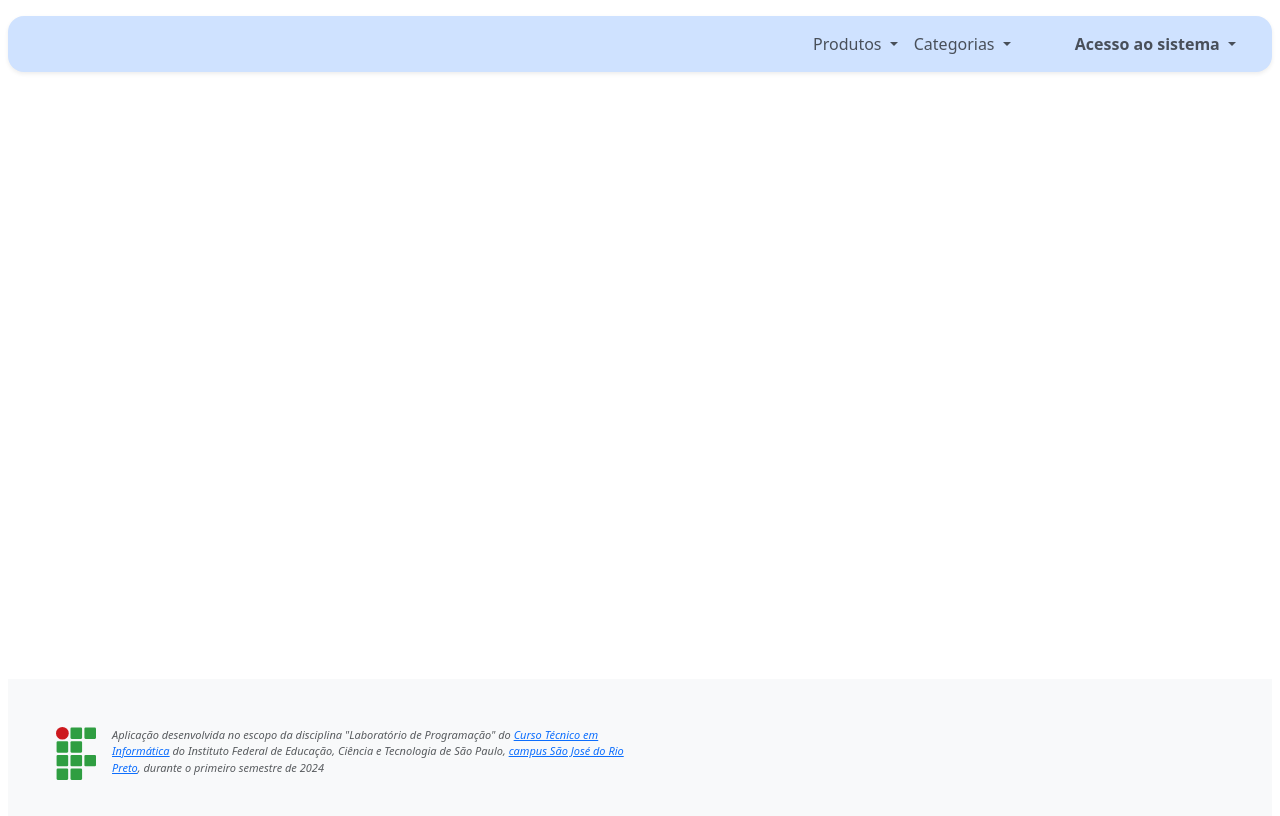
After one commit to dclobato/LabProgramacao, a Flask app: template src/templates/_Layout.jinja in a window 1280 px wide. The commit adds this page. Run offline with Flask 3, Linux system fonts and the light colour scheme; the template is opened without the code that fills it, so the values that code supplies are empty; parts of the project's set-up code (start-up, migrations or seed data) failed here and were passed over; some libraries are stand-ins or nearby versions.

Commit message:
Estágio 2 -- Layout da aplicação, incluindo o uso de "include" em templates Jinja -- Uso de bootstrap e módulos auxiliares para renderização web

```diff
--- a/requirements.txt
+++ b/requirements.txt
@@ -1 +1,3 @@
 Flask~=3.0
+Bootstrap-Flask~=2.3
+Flask-Minify~=0.42
--- a/src/__init__.py
+++ b/src/__init__.py
@@ -3,6 +3,8 @@ import logging
 import os
 
 from flask import Flask, render_template
+
+from modules import bootstrap, minify
 
 
 def create_app(config_filename: str = "config.dev.json") -> Flask:
@@ -23,7 +25,7 @@ def create_app(config_filename: str = "config.dev.json") -> Flask:
     # Definindo o nível de logging da aplicação
     app.logger.setLevel(logging.DEBUG)
 
-    app.logger.debug(f"Carregando o arquivo de configuracao {config_filename}")
+    app.logger.debug(f"Carregando o arquivo de configuração {config_filename}")
     try:
         app.config.from_file(config_filename, load=json.load)
     except FileNotFoundError as e:
@@ -31,6 +33,11 @@ def create_app(config_filename: str = "config.dev.json") -> Flask:
         app.logger.fatal(f"Exception: {e}")
         exit(1)
 
+    app.logger.debug("Inicializando módulos básicos")
+    bootstrap.init_app(app)
+    if app.config["MINIFY"]:
+        minify.init_app(app)
+
     @app.route("/")
     @app.route("/index")
     def index():
--- /dev/null
+++ b/src/modules.py
@@ -0,0 +1,5 @@
+from flask_bootstrap import Bootstrap5
+from flask_minify import Minify
+
+minify = Minify()
+bootstrap = Bootstrap5()
--- /dev/null
+++ b/src/static/css/custom.css
@@ -0,0 +1,10 @@
+/* Add a gray background color and some padding to the footer */
+.jumbotron {
+    padding: 1rem 2rem;
+    margin-bottom: 2rem;
+    margin-top: 1.5rem;
+}
+
+.fs-tiny {
+    font-size: 11px;
+}
--- /dev/null
+++ b/src/templates/_Layout.jinja
@@ -0,0 +1,53 @@
+{% from "utils/barras_base.jinja" import menu_perfil %}
+{% from 'bootstrap5/utils.html' import render_icon %}
+<!DOCTYPE html>
+<html lang="pt-BR">
+<head>
+    {% block head %}
+        <meta charset="utf-8">
+        <meta name="viewport" content="width=device-width, initial-scale=1.0, shrink-to-fit=no">
+        {{ bootstrap.load_css() }}
+        <title>{% if title %}{{ title }} - {% endif %}App</title>
+        <link rel="stylesheet" href="{{ url_for('static', filename='css/custom.css') }}">
+    {% endblock %}
+</head>
+<body id="page-top" class="d-flex flex-column min-vh-100 mx-2 mt-3">
+{{ menu_perfil() }}
+{% if title %}
+    <div class="jumbotron"><h1 class="display-4">{{ title }}</h1></div>
+{% endif %}
+
+<main id="content" class="px-5">
+    <div class="container-fluid">
+        {% block content %}{% endblock %}
+    </div>
+</main>
+
+<footer class="mt-auto pt-5 mt-5 bg-body-tertiary text-body-secondary">
+    <div class="container-fluid pb-4 px-5">
+        <div class="row">
+            <div class="col">
+                <img class="me-3 float-start" src="{{ url_for('static', filename='img/if.svg') }}" alt="Logotipo do IFSP" width="40" />
+                <p class="fs-tiny text-start"><em>Aplicação desenvolvida no escopo
+                    da disciplina "Laboratório de Programação" do
+                    <a href="https://sjp.ifsp.edu.br/cursos-tecnicos/221-curso-tecnico-em-informatica"
+                       target="_blank">Curso Técnico em Informática</a> do Instituto Federal de
+                    Educação, Ciência e Tecnologia de São Paulo,
+                    <a href="https://sjp.ifsp.edu.br/" target="_blank">campus São José do Rio Preto</a>,
+                    durante o primeiro semestre de 2024</em>
+                </p>
+            </div>
+            <div class="col text-end ms-auto">
+                <div class="d-md-none ms-3">
+                    <a class="d-inline scroll-to-top" href="#page-top">{{ render_icon('arrow-bar-up', size=32) }}</a>
+                </div>
+                <div class="d-none d-md-inline">
+                    <a class="d-inline scroll-to-top" href="#page-top">{{ render_icon('arrow-bar-up', size=64) }}</a>
+                </div>
+            </div>
+        </div>
+    </div>
+</footer>
+{{ bootstrap.load_js() }}
+</body>
+</html>
--- /dev/null
+++ b/src/templates/utils/barras_base.jinja
@@ -0,0 +1,66 @@
+{% macro menu_perfil() %}
+    {% from 'bootstrap5/nav.html' import render_nav_item %}
+    {% from 'bootstrap5/utils.html' import render_icon %}
+    <nav class="navbar navbar-expand-sm bg-primary-subtle rounded-4 shadow-sm mb-3 px-3 py-2 sticky-top">
+        <div class="container-fluid">
+            <a class="navbar-brand ps-3" href="{{ url_for('index') }}">{{ render_icon('shop', size=60) }}</a>
+            <button class="navbar-toggler" type="button" data-bs-toggle="collapse"
+                    data-bs-target="#navbarSupportedContent">
+                <span class="navbar-toggler-icon"></span>
+            </button>
+            <div class="collapse navbar-collapse justify-content-end" id="navbarSupportedContent">
+                <ul class="navbar-nav">
+                    <li class="nav-item dropdown">
+                        <a class="nav-link dropdown-toggle" role="button" data-bs-toggle="dropdown">
+                            {{ render_icon('box-seam') }} Produtos
+                        </a>
+                        <ul class="dropdown-menu dropdown-menu-lg-end">
+                            <li><a class="dropdown-item"
+                                   href="#">{{ render_icon('card-list') }}&nbsp;Listar</a>
+                            </li>
+                            <li><a class="dropdown-item" href="#">{{ render_icon('plus') }}&nbsp;Adicionar</a>
+                            </li>
+                            <li>
+                                <hr class="dropdown-divider">
+                            </li>
+                            <li><a class="dropdown-item" href="#">{{ render_icon('exclamation-diamond') }}&nbsp;Produtos
+                                em falta</a></li>
+                        </ul>
+                    </li>
+                    <li class="nav-item dropdown">
+                        <a class="nav-link dropdown-toggle" role="button" data-bs-toggle="dropdown">
+                            {{ render_icon('book') }} Categorias
+                        </a>
+                        <ul class="dropdown-menu dropdown-menu-lg-end">
+                            <li><a class="dropdown-item"
+                                   href="#">{{ render_icon('card-list') }}&nbsp;Listar</a>
+                            </li>
+                            <li><a class="dropdown-item"
+                                   href="#">{{ render_icon('plus') }}&nbsp;Adicionar</a>
+                            </li>
+                            <li>
+                                <hr class="dropdown-divider">
+                            </li>
+                            <li><a class="dropdown-item" href="#">{{ render_icon('boxes') }}&nbsp;Estoque</a></li>
+                        </ul>
+                    </li>
+                    <li class="nav-item dropdown ms-5">
+                        <a class="nav-link dropdown-toggle" role="button" data-bs-toggle="dropdown">
+                            <span class="fw-semibold">
+                                Acesso ao sistema
+                            </span>
+                        </a>
+                        <ul class="dropdown-menu dropdown-menu-lg-end">
+                            <li><a class="dropdown-item" href="#">{{ render_icon('box-arrow-in-right') }}&nbsp;Login</a></li>
+                            <li><a class="dropdown-item" href="#">{{ render_icon('box-arrow-right') }}&nbsp;Logout</a>
+                            <li><hr class="dropdown-divider"></li>
+                            <li><a class="dropdown-item" href="#">{{ render_icon('person-plus') }}&nbsp;Criar conta</a></li>
+                            <li><a class="dropdown-item" href="#">{{ render_icon('person') }}&nbsp;Perfil</a></li>
+                            <li><a class="dropdown-item" href="#">{{ render_icon('toggles') }}&nbsp;Configuração</a></li>
+                        </ul>
+                    </li>
+                </ul>
+            </div>
+        </div>
+    </nav>
+{% endmacro %}
```
Also changed, not shown: instance/config.sample.json (+8 -2 lines), src/templates/index.jinja (+3 -19 lines), src/static/img/if.svg (added), static/css/custom.css (deleted).
